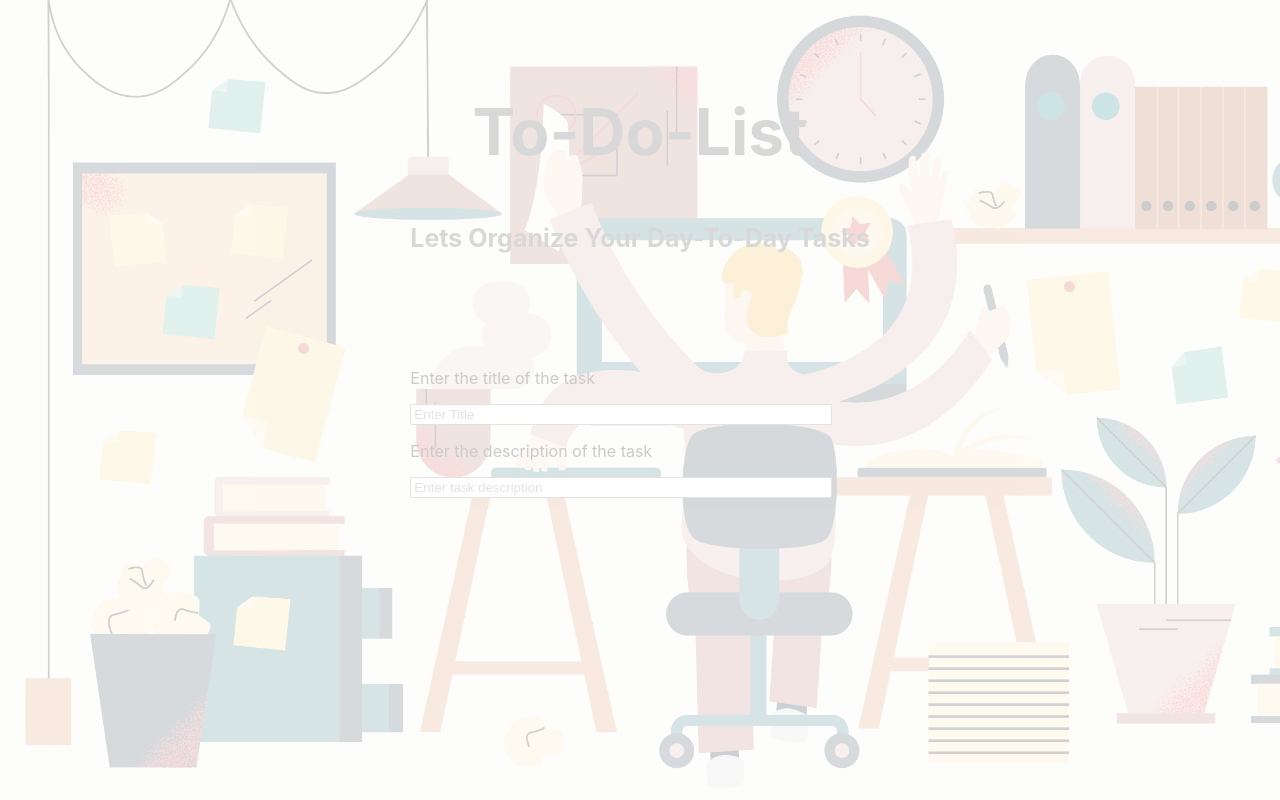
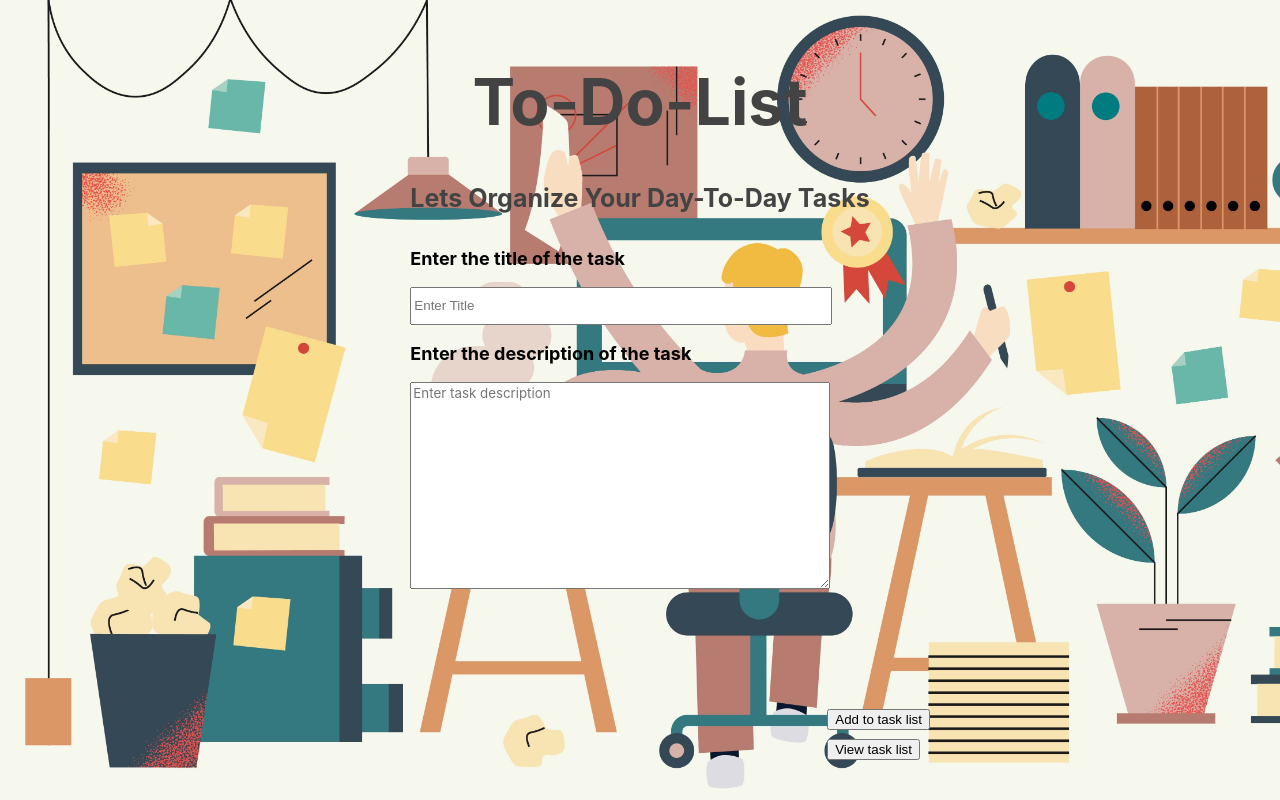
Before and after one commit to ThanuH/my-to-do-app-, a React (Create React App) app in the folder to-do-app/: page / in a window 1280 px wide. Built offline with nearby package versions, Linux system fonts and the light colour scheme.

Commit message:
Dev Phase 3

```diff
--- a/to-do-app/src/Components/InputField.tsx
+++ b/to-do-app/src/Components/InputField.tsx
@@ -7,7 +7,10 @@ const InputField =() =>{
         <p className='InputTxt'>Enter the title of the task</p>
         <input type = 'input' placeholder='Enter Title' className='TitleBox' />
         <p className='InputTxt'>Enter the description of the task</p>
-        <input type = 'input' placeholder='Enter task description' className='DesBox' />
+        <textarea placeholder='Enter task description' className='DesBox'/>
+        <button type='button' className='Button1'>Add to task list</button>
+        <button type='button' className='Button2'>View task list</button>
+
     </form>
 };
 
--- a/to-do-app/src/Style/App.css
+++ b/to-do-app/src/Style/App.css
@@ -8,7 +8,7 @@
     background-image: url("../Images/back.jpg");
     background-repeat: no-repeat;
     background-size: cover;
-    opacity:0.2;
+    /* opacity:0.2; */
     position: relative;
 
 }
@@ -16,7 +16,7 @@
 
 .Heading{
     font-family: "SF Pro Display";
-    padding-top: 50px;
+    padding-top: 20px;
     font-size: 64px;
     font-weight: bold;
     color: #444343;
@@ -27,11 +27,11 @@
 
 .Text{
     font-family: "SF Pro Display";
-    padding-top:10px;
+    /* padding-top: -70px; */
     font-size: 25px;
     font-weight: bold;
     color: #444343;
     text-align: center;
     z-index: 1;
-    padding-bottom: 90px;
+    padding-bottom: 10px;
 }
--- a/to-do-app/src/Style/Input.css
+++ b/to-do-app/src/Style/Input.css
@@ -1,12 +1,31 @@
 .TitleBox{
     display: flex;
     width: 90%;
+    height: 8%;
     position: relative;
     align-items: left;
 }
 .DesBox{
+    font-family: "SF Pro Display";
     display: flex;
     width: 90%;
+    height: 50%;
     position: relative;
     align-items: left;
 }
+.InputTxt{
+    font-family: "SF Pro Display";
+    font-weight: bold;
+    font-size: 18px;
+}
+
+.Button1{
+    position:absolute;
+    right: 350px;
+    bottom: 70px;
+}
+.Button2{
+    position:absolute;
+    right: 360px;
+    bottom: 40px;
+}
--- a/to-do-app/src/index.tsx
+++ b/to-do-app/src/index.tsx
@@ -1,7 +1,7 @@
 import React from 'react';
 import ReactDOM from 'react-dom/client';
 import './index.css';
-import App from './App';
+import App from './Main';
 import reportWebVitals from './reportWebVitals';
 
 const root = ReactDOM.createRoot(
```
Also changed, not shown: to-do-app/src/Main.tsx (renamed from to-do-app/src/App.tsx), 1 other file (tests, documents, lock files or other folders).
